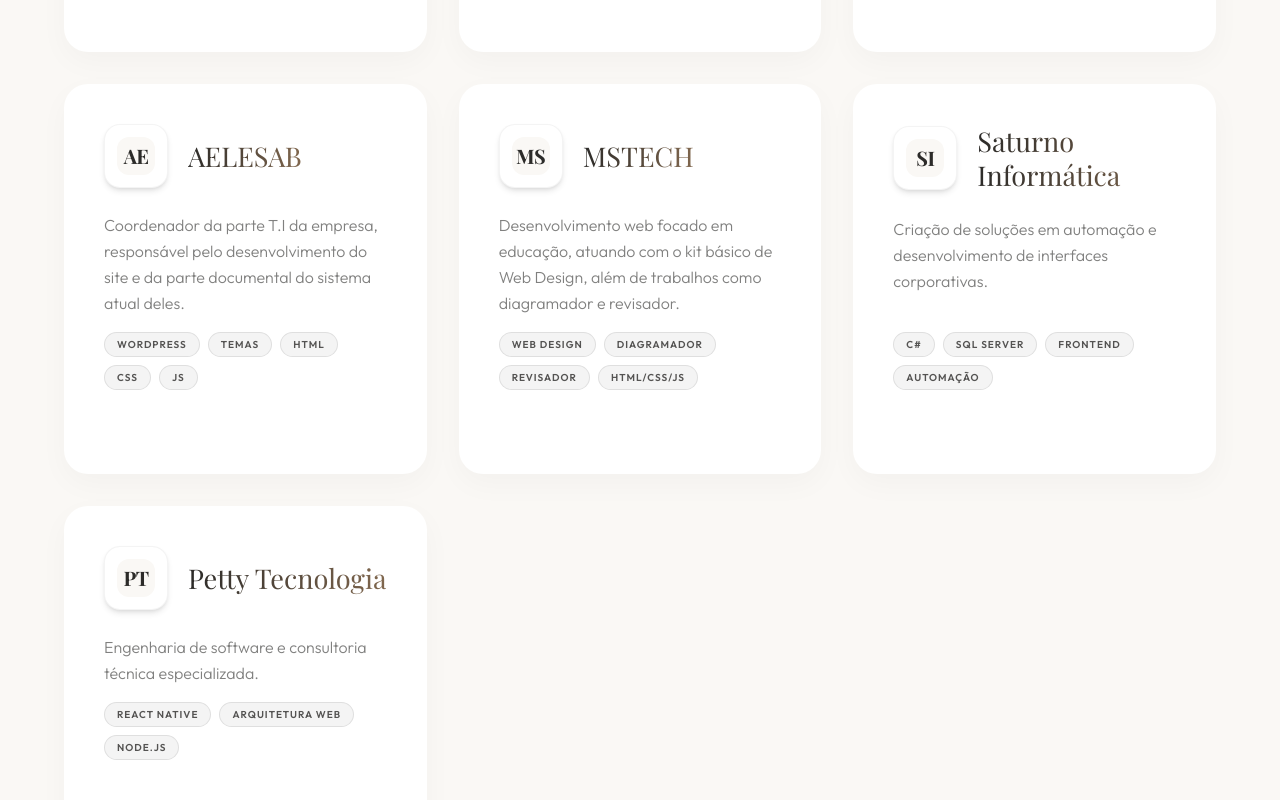
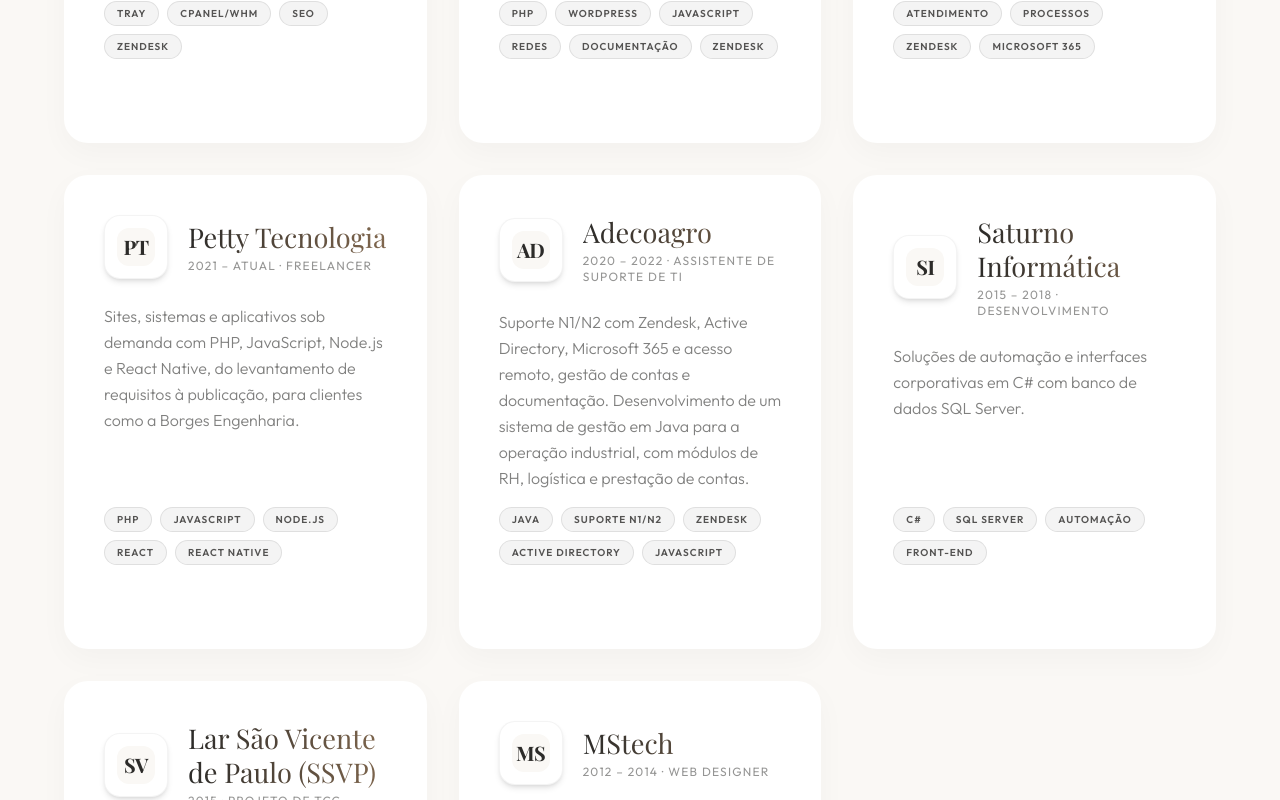
Before and after one commit to pehtonetti/portifolio, a React (Vite) app: page / in a window 1280 px wide. Shown: the part 2500-3300 px from the top of the page. Built offline with nearby package versions, Linux system fonts and the light colour scheme; a web font is replaced by a local one.

Commit message:
feat: trajetória em ordem cronológica com períodos e descrições ampliadas

```diff
--- a/src/App.jsx
+++ b/src/App.jsx
@@ -79,13 +79,14 @@
 };
 
 const companies = [
-    { name: "Indexnet", initials: "IN", desc: "Desenvolvimento e manutenção de sites, landing pages e lojas virtuais em WordPress, Tray e PHP, administração dos servidores de hospedagem (cPanel/WHM, DNS, SSL, e-mail) e suporte técnico aos clientes da agência.", link: "https://indexnet.com.br", tags: ["WordPress", "PHP", "Tray", "cPanel/WHM", "Suporte"] },
-    { name: "Adecoagro", initials: "AD", desc: "Atuação em soluções web para o agronegócio envolvendo JS, HTML, CSS, Suporte Nível 1 e 2, organização de contas e projetos focados em Mobiles.", logo: "https://logo.clearbit.com/adecoagro.com", link: "https://www.adecoagro.com", tags: ["Suporte N1/N2", "Mobile", "Contas", "JS"] },
-    { name: "Sociedade São Vicente de Paula (SSVP)", initials: "SS", desc: "Projeto de impacto social e digital, conectando propósitos em prol da filantropia.", logo: "https://ssvpbrasil.org.br/wp-content/uploads/2021/05/logo_ssvp_novo-1-300x127.png", link: "https://ssvpbrasil.org.br/", tags: ["UX/UI Design", "Figma", "HTML", "CSS"] },
-    { name: "AELESAB", initials: "AE", desc: "Coordenador da parte T.I da empresa, responsável pelo desenvolvimento do site e da parte documental do sistema atual deles.", logo: "https://logo.clearbit.com/aelesab.org.br", link: "https://www.aelesab.org.br/", tags: ["WordPress", "Temas", "HTML", "CSS", "JS"] },
-    { name: "MSTECH", initials: "MS", desc: "Desenvolvimento web focado em educação, atuando com o kit básico de Web Design, além de trabalhos como diagramador e revisador.", logo: "https://logo.clearbit.com/mstech.com.br", link: "https://www.mstech.com.br/", tags: ["Web Design", "Diagramador", "Revisador", "HTML/CSS/JS"] },
-    { name: "Saturno Informática", initials: "SI", desc: "Criação de soluções em automação e desenvolvimento de interfaces corporativas.", logo: "https://logo.clearbit.com/saturnoinfo.com.br", link: "https://www.saturnoinfo.com.br/", tags: ["C#", "SQL Server", "Frontend", "Automação"] },
-    { name: "Petty Tecnologia", initials: "PT", desc: "Engenharia de software e consultoria técnica especializada.", logo: "https://logo.clearbit.com/petrytecnologia.com.br", link: "https://github.com/pehtonetti", tags: ["React Native", "Arquitetura Web", "Node.js"] }
+    { name: "Indexnet", initials: "IN", period: "2026 – atual · Desenvolvedor Web", desc: "Desenvolvimento e manutenção de sites, landing pages e lojas virtuais em WordPress, Tray e PHP, com foco em SEO técnico e performance. Administração dos servidores de hospedagem (cPanel/WHM, DNS, SSL e e-mail) e suporte aos clientes da agência via Zendesk.", link: "https://indexnet.com.br", tags: ["PHP", "JavaScript", "WordPress", "Tray", "cPanel/WHM", "SEO", "Zendesk"] },
+    { name: "AELESAB", initials: "AE", period: "2024 – 2025 · Assistente de TI", desc: "Responsável pela área de TI da organização: desenvolvimento do novo sistema interno, site em WordPress, administração de redes, documentação técnica e suporte aos usuários com Zendesk.", link: "https://www.aelesab.org.br/", tags: ["PHP", "WordPress", "JavaScript", "Redes", "Documentação", "Zendesk"] },
+    { name: "Paschoalotto", initials: "PA", period: "2022 – 2024 · Assistente Administrativo", desc: "Atendimento e comunicação com clientes, organização de processos corporativos e gestão de chamados em ferramentas de help desk como o Zendesk.", link: "https://www.paschoalotto.com.br/", tags: ["Atendimento", "Processos", "Zendesk", "Microsoft 365"] },
+    { name: "Petty Tecnologia", initials: "PT", period: "2021 – atual · Freelancer", desc: "Sites, sistemas e aplicativos sob demanda com PHP, JavaScript, Node.js e React Native, do levantamento de requisitos à publicação, para clientes como a Borges Engenharia.", link: "https://github.com/pehtonetti", tags: ["PHP", "JavaScript", "Node.js", "React", "React Native"] },
+    { name: "Adecoagro", initials: "AD", period: "2020 – 2022 · Assistente de Suporte de TI", desc: "Suporte N1/N2 com Zendesk, Active Directory, Microsoft 365 e acesso remoto, gestão de contas e documentação. Desenvolvimento de um sistema de gestão em Java para a operação industrial, com módulos de RH, logística e prestação de contas.", link: "https://www.adecoagro.com", tags: ["Java", "Suporte N1/N2", "Zendesk", "Active Directory", "JavaScript"] },
+    { name: "Saturno Informática", initials: "SI", period: "2015 – 2018 · Desenvolvimento", desc: "Soluções de automação e interfaces corporativas em C# com banco de dados SQL Server.", link: "https://www.saturnoinfo.com.br/", tags: ["C#", "SQL Server", "Automação", "Front-end"] },
+    { name: "Lar São Vicente de Paulo (SSVP)", initials: "SV", period: "2015 · Projeto de TCC", desc: "Site institucional para o lar de idosos, do protótipo no Figma à implementação em HTML e CSS, desenvolvido como trabalho de conclusão do curso técnico.", link: "https://ssvpbrasil.org.br/", tags: ["UX/UI", "Figma", "HTML", "CSS"] },
+    { name: "MStech", initials: "MS", period: "2012 – 2014 · Web Designer", desc: "Desenvolvimento web para educação com HTML, CSS, JavaScript e AngularJS, além de diagramação e revisão de conteúdo.", link: "https://www.mstech.com.br/", tags: ["Web Design", "AngularJS", "HTML/CSS/JS", "Diagramação"] }
 ];
 
 const technologies = [
@@ -209,7 +210,10 @@
                                     <div className="w-16 h-16 bg-white rounded-2xl flex items-center justify-center p-3 shadow-md border border-charcoal/5 shrink-0 overflow-hidden">
                                         <span aria-hidden="true" className="flex font-heading font-bold text-xl tracking-tight text-charcoal w-full h-full items-center justify-center bg-ivory rounded-xl transition-colors duration-500 group-hover:bg-blush group-hover:text-ivory">{company.initials || company.name.charAt(0)}</span>
                                     </div>
-                                    <h3 className="font-heading text-[1.7rem] text-gradient m-0 leading-tight">{company.name}</h3>
+                                    <div>
+                                        <h3 className="font-heading text-[1.7rem] text-gradient m-0 leading-tight">{company.name}</h3>
+                                        {company.period && <p className="mt-1 text-xs uppercase tracking-widest text-charcoal/50">{company.period}</p>}
+                                    </div>
                                 </div>
                                 <p className="text-charcoal/60 font-light leading-relaxed flex-grow">{company.desc}</p>
 
```
